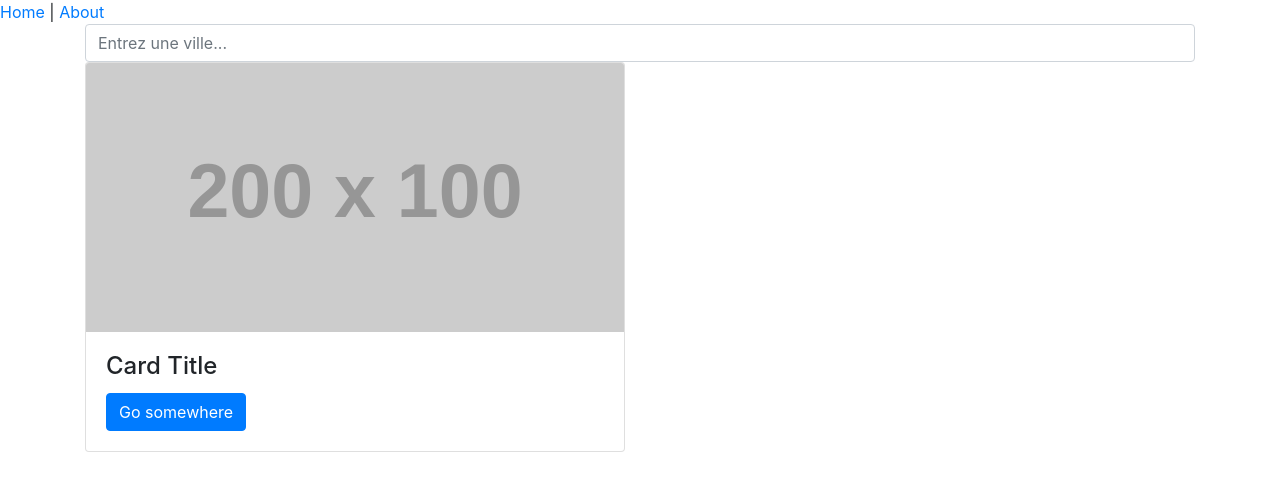
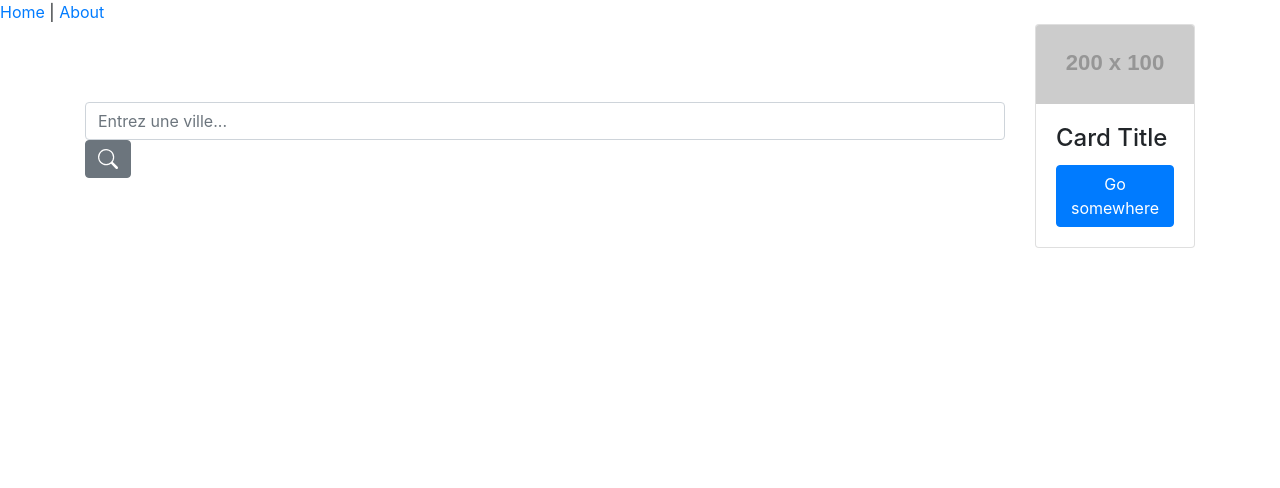
Before and after one commit to maxencelav/weather-dashboard, a Vue app: page / in a window 1280 px wide. Shown: the top 488 px of the page. Built offline with nearby package versions, Linux system fonts and the light colour scheme.

Commit message:
City change on click

```diff
--- a/src/components/CitySearch.vue
+++ b/src/components/CitySearch.vue
@@ -1,10 +1,11 @@
 <template>
   <div>
     <b-form-input
-      v-model="inputCity"
+      v-model='inputCity'
       type='search'
       placeholder='Entrez une ville...'
     ></b-form-input>
+    <b-button @click="updateSearchStore"> <b-icon-search></b-icon-search></b-button>
   </div>
 </template>
 
@@ -17,8 +18,18 @@ export default {
         return this.$store.getters.userCityInput
       },
       set (city) {
-        this.$store.commit('changeCity', city)
+        this.tempCity = city
       }
+    }
+  },
+  data () {
+    return {
+      tempCity: ''
+    }
+  },
+  methods: {
+    updateSearchStore () {
+      this.$store.commit('changeCity', this.tempCity)
     }
   }
 }
--- a/src/views/Home.vue
+++ b/src/views/Home.vue
@@ -1,7 +1,7 @@
 <template>
   <b-container>
     <b-row class='vh-90' align-v='center'>
-      <b-col sm='12'><CitySearch></CitySearch> </b-col>
+      <b-col sm='10'><CitySearch></CitySearch> </b-col>
       <b-col><CityDisplay :city='currentCity'></CityDisplay></b-col>
       <b-col>{{ currentCity }}</b-col>
     </b-row>
```
